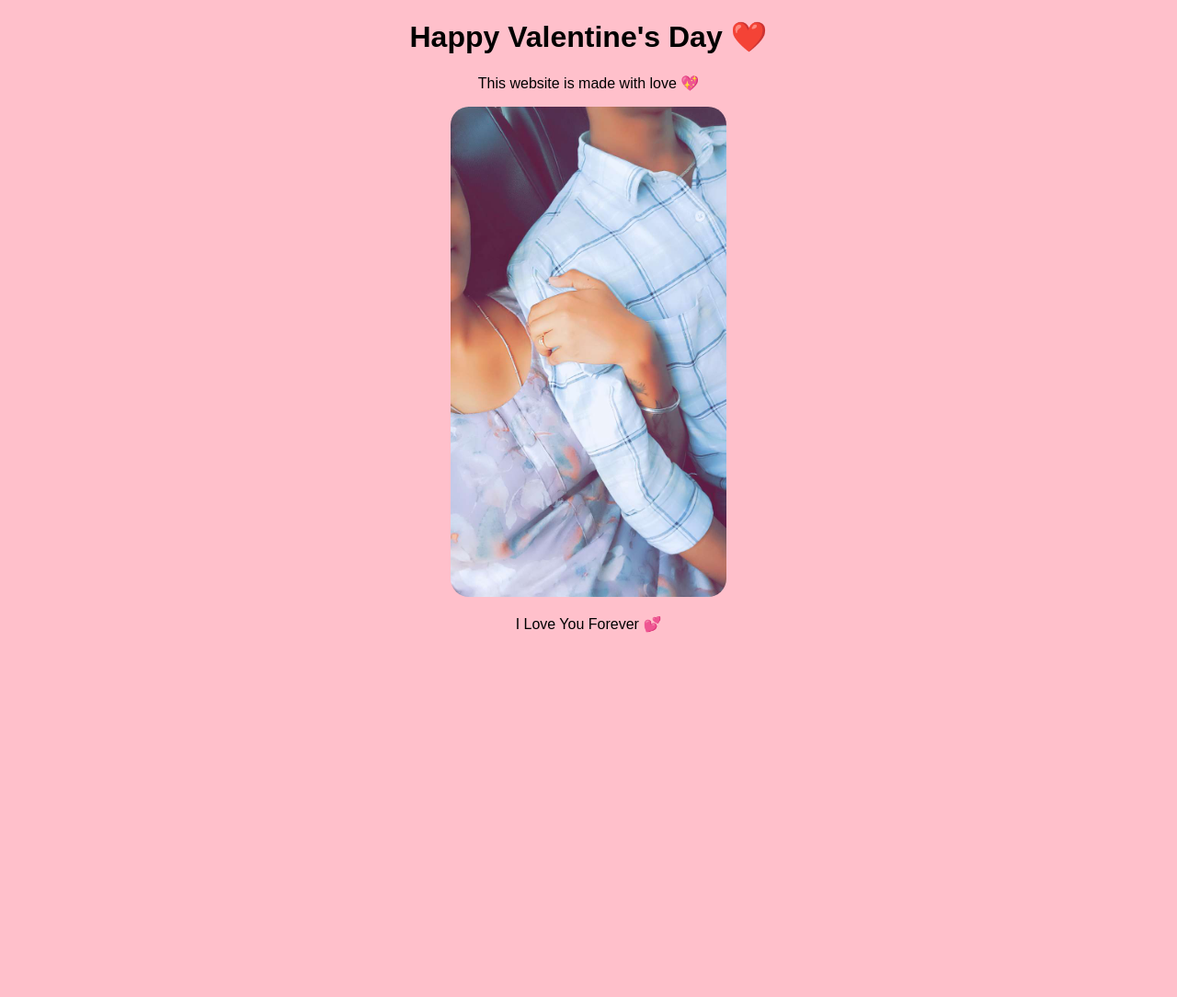
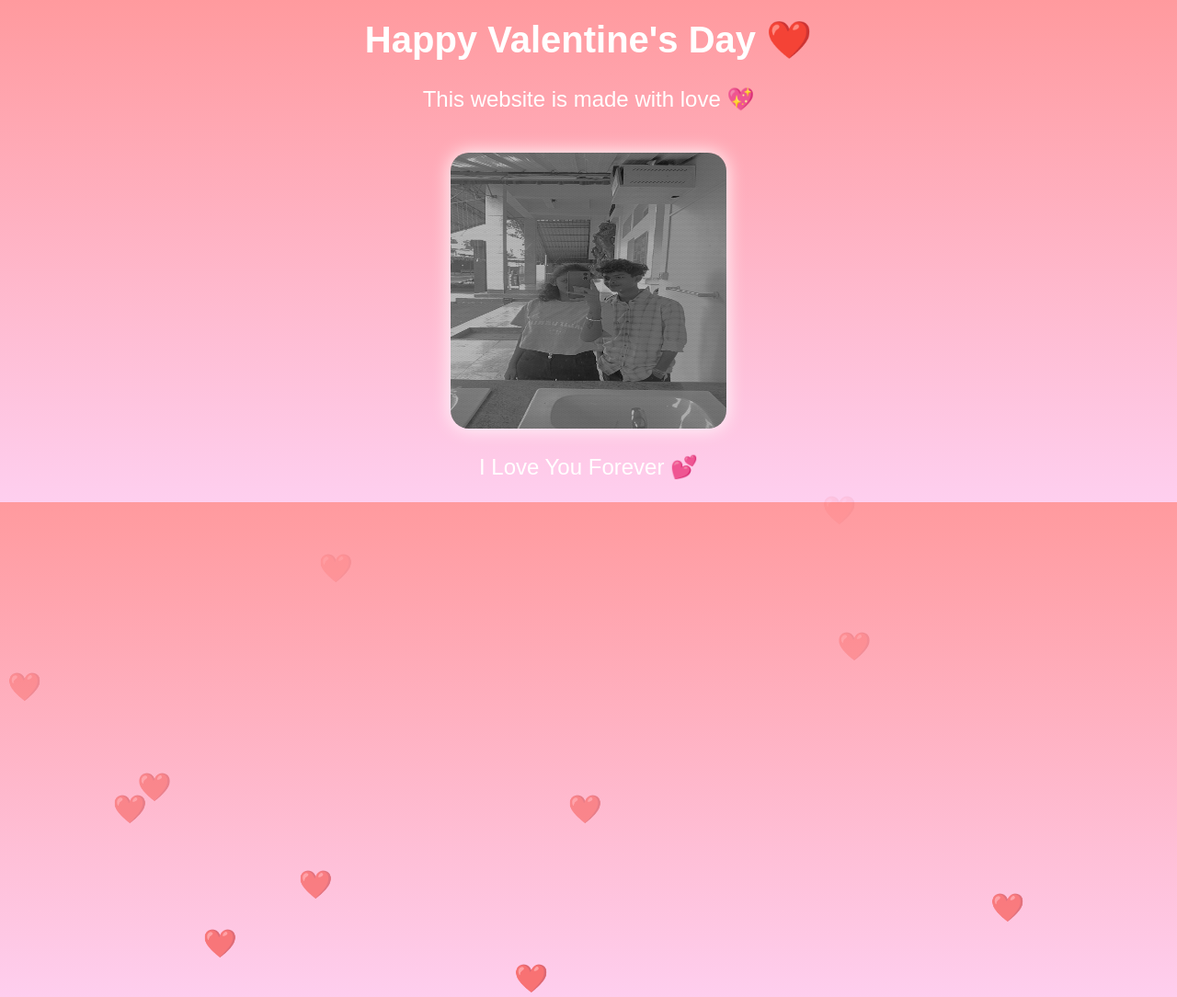
Before and after one commit to ABhumeka/valentine-website, a plain HTML site: page index.html in a window 1280 px wide. Shown: the top 1084 px of the page at 92% size. Before the commit the page ends 800 px from the top, so only its background shows below. Drawn offline with Linux system fonts and the light colour scheme.

Commit message:
Update index.html

```diff
--- a/index.html
+++ b/index.html
@@ -2,17 +2,56 @@
 <html>
 <head>
 <title>Happy Valentine's Day ❤️</title>
+
 <style>
 body{
+margin:0;
+padding:0;
+background:linear-gradient(to bottom, #ff9a9e, #fecfef);
 text-align:center;
-background-color:pink;
 font-family:Arial;
+overflow:hidden;
 }
+
+h1{
+color:white;
+margin-top:20px;
+font-size:40px;
+}
+
+p{
+color:white;
+font-size:24px;
+}
+
 img{
 width:300px;
+height:300px;
 border-radius:20px;
+margin-top:20px;
+box-shadow:0 0 20px white;
+}
+
+/* Heart animation */
+.heart{
+position:absolute;
+color:red;
+font-size:30px;
+animation:float 5s linear infinite;
+}
+
+@keyframes float{
+0%{
+transform:translateY(100vh);
+opacity:1;
+}
+100%{
+transform:translateY(-10vh);
+opacity:0;
+}
 }
 </style>
+
 </head>
 
 <body>
@@ -21,9 +60,52 @@ border-radius:20px;
 
 <p>This website is made with love 💖</p>
 
-<img src="photo.jpg.jpeg">
+<img id="slideshow" src="photo.jpg.jpeg">
 
 <p>I Love You Forever 💕</p>
 
+<!-- Music -->
+<audio autoplay loop>
+<source src="music.mp3" type="audio/mpeg">
+</audio>
+
+<script>
+
+/* Slideshow */
+var images = [
+"photo.jpg.jpeg",
+"photo.jpg (2).jpeg",
+"photo.jpg (3).jpeg",
+"photo.jpg (4).jpeg"
+];
+
+var i = 0;
+
+setInterval(function(){
+i++;
+if(i >= images.length){
+i = 0;
+}
+document.getElementById("slideshow").src = images[i];
+}, 2000);
+
+/* Hearts animation */
+function createHeart(){
+var heart = document.createElement("div");
+heart.innerHTML = "❤️";
+heart.className = "heart";
+heart.style.left = Math.random()*100 + "vw";
+heart.style.animationDuration = (Math.random()*3+2) + "s";
+document.body.appendChild(heart);
+
+setTimeout(function(){
+heart.remove();
+},5000);
+}
+
+setInterval(createHeart,300);
+
+</script>
+
 </body>
 </html>
```
